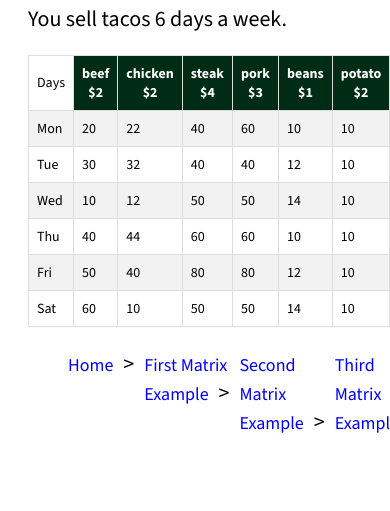
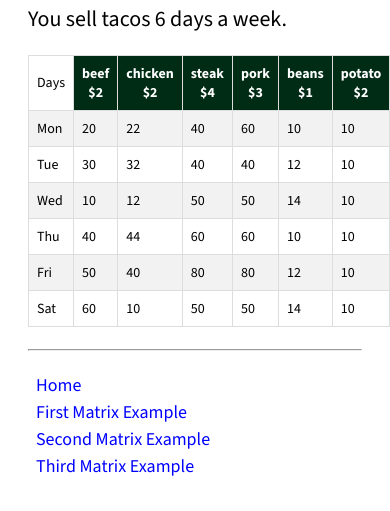
Before and after one commit to kironroy/mathematics, a website: page tacos.html in a window 390 px wide. Shown: the part 125-636 px from the top of the page. Drawn offline with nearby package versions, Linux system fonts and the light colour scheme.

Commit message:
Breadcrumbs
+ Breadcrumb improvements

```diff
--- a/main.css
+++ b/main.css
@@ -1,4 +1,4 @@
-@import url('https://fonts.googleapis.com/css2?family=Source+Sans+3:ital,wght@0,200..900;1,200..900&display=swap');
+@import url("https://fonts.googleapis.com/css2?family=Source+Sans+3:ital,wght@0,200..900;1,200..900&display=swap");
 
 :root {
   /* Light Mode Colors */
@@ -18,6 +18,7 @@
   --dark-header-alt: #3d4753;
   --dark-highlight-light: #eef1ff;
   --dark-highlight-dark: #ffffbd;
+  --drk-breadcrumb: #bb86fc;
 }
 
 html {
@@ -41,7 +42,6 @@ main {
   font-size: 20px;
 }
 
-
 .center-items {
   text-align: center;
 }
@@ -51,25 +51,32 @@ main {
   font-family: "Source Sans 3", sans-serif;
 }
 
-.percent-p{
+.percent-p {
   font-weight: 700;
 }
 
 .breadcrumb {
   list-style: none;
   display: flex;
-  gap: 10px;
+  flex-wrap: wrap;
+  gap: 5px;
+  font-size: 16px;
+  padding: 8px;
+}
+
+.breadcrumb li {
+  display: inline-block;
 }
 
 .breadcrumb li::after {
-  content: ">";
-  margin-left: 10px;
+  content: "›";
+  margin-left: 8px;
+  color: gray;
 }
 
 .breadcrumb li:last-child::after {
   content: "";
 }
-
 
 a {
   color: blue;
@@ -98,7 +105,7 @@ a {
   box-shadow: 0 8px 9px -9px rgba(9, 9, 9, 0.8);
 }
 
-h1{
+h1 {
   text-align: center;
 }
 
@@ -108,12 +115,12 @@ h2 {
 }
 
 .matrix-titles {
-text-decoration: none;
+  text-decoration: none;
 }
 
 /* Tables */
 .sales {
-   font-family: "Source Sans 3", sans-serif;
+  font-family: "Source Sans 3", sans-serif;
   border-collapse: collapse;
   width: 100%;
 }
@@ -163,7 +170,6 @@ text-decoration: none;
     font-size: 22px;
   }
 
-
   .nav-link {
     font-size: 24px;
   }
@@ -178,6 +184,17 @@ text-decoration: none;
 
   .link {
     font-size: 16px;
+  }
+
+  .breadcrumb {
+    flex-direction: column;
+    align-items: flex-start;
+    gap: 3px;
+    font-size: 14px;
+  }
+
+  .breadcrumb li::after {
+    display: none;
   }
 }
 
@@ -224,9 +241,6 @@ text-decoration: none;
   }
 }
 
-
-
-
 /* Dark Mode */
 @media (prefers-color-scheme: dark) {
   body {
@@ -234,6 +248,9 @@ text-decoration: none;
     color: var(--dark-highlight-dark);
   }
 
+  .breadcrumb a {
+    color: var(--drk-breadcrumb);
+  }
   a {
     color: var(--dark-highlight-light);
   }
--- a/tacos.html
+++ b/tacos.html
@@ -90,12 +90,13 @@
     <p id="fri-taco-sales"></p>
     <p id="sat-taco-sales"></p>
     <p id="total-taco-sales"></p>
+    <hr>
     <nav aria-label="Breadcrumb">
       <ul class="breadcrumb">
         <li><a href="index.html">Home</a></li>
         <li><a href="roses.html">First Matrix Example</a></li>
         <li><a href="tacos.html">Second Matrix Example</a></li>
-                <li><a href="pies">Third Matrix Example</a></li>
+        <li><a href="pies.html">Third Matrix Example</a></li>
       </ul>
     </nav>
   </main>
```
Also changed, not shown: pies.html (+2 -1 lines), roses.html (+2 -1 lines). Lines whose indentation alone changed are shown as unchanged.
